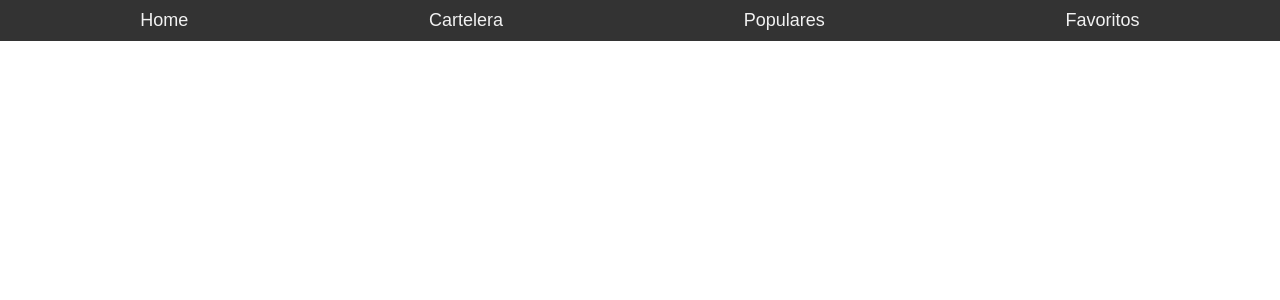
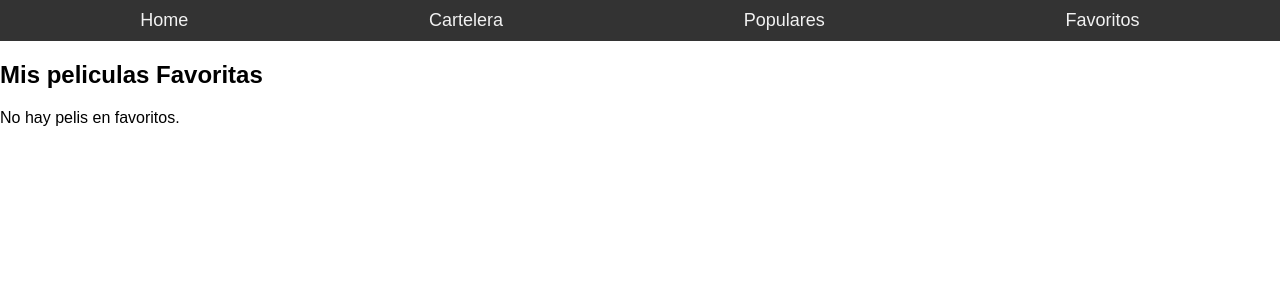
Before and after one commit to FranciscoDini/Prog3-Dini-Sorin-Sorotski, a React (Create React App) app: page /favoritos in a window 1280 px wide. Shown: the top 300 px of the page. Built offline with nearby package versions, Linux system fonts and the light colour scheme.

Commit message:
desarrollo pagina de fav WIP

```diff
--- a/src/pages/Favoritos.js
+++ b/src/pages/Favoritos.js
@@ -1,11 +1,56 @@
 import "./pages.css"
+import React, { Component } from "react";
+import FavButton from '../components/FavButton/FavButton'
 
-const Favoritos = () => {
-    return (
-      <>
+class Favoritos extends Component{
+  constructor(props){
+    super(props);
+    this.state={
+      movies: []
+    }
+  }
 
-      </>
-    );
-  };
+  componentDidMount (){
+    const storage= localStorage.getItem('favoritos');
+    if (storage !== null) {
+      const parsedStorage = JSON.parse(storage);
+
+      Promise.all(
+        parsedStorage.map(id=>
+          fetch(`https://api.themoviedb.org/3/movie/${id}?api_key=1d1ffcbd926e19d7721125f17a8319dc`)
+          .then((response) => response.json())
+        ))
+          .then (movies => {
+            this.setState({movies});
+          })
+          .catch((error) => {
+            console.log("El error fue:", error);
+          })
+    } }
+
+    render(){
+      const {movies} = this.state;
+
+      return(
+        <div>
+          <h2>Mis peliculas Favoritas</h2>
+          <div className="fav-list">
+            {movies.length >0 ?(
+              movies.map(movie=>(
+                <div key={movie.id} className="fav-movie">
+                  <h3>{movie.title}</h3>
+                  <img src={`https://image.tmdb.org/t/p/original${movie.poster_path}`} alt={movie.title}/>
+                  <FavButton movie={movie}/>
+                  </div>
+                  ))
+                  ) : (
+                  <p>No hay pelis en favoritos.</p>
+                  )}
+            </div>
+          </div> );
+    }
+
+
+}
 
   export default Favoritos
```
Also changed, not shown: src/pages/pages.css (line endings or trailing spaces).
